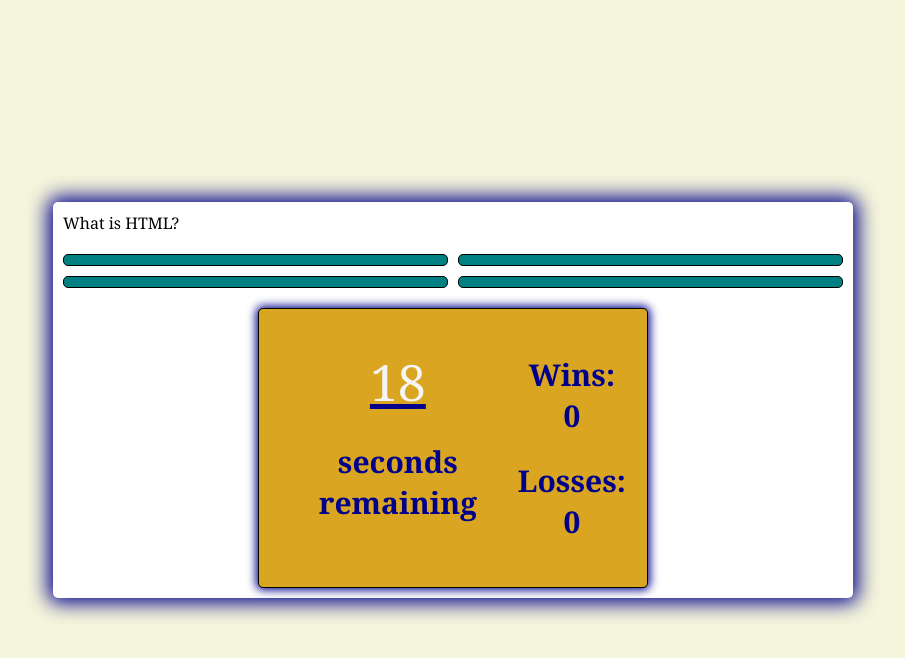
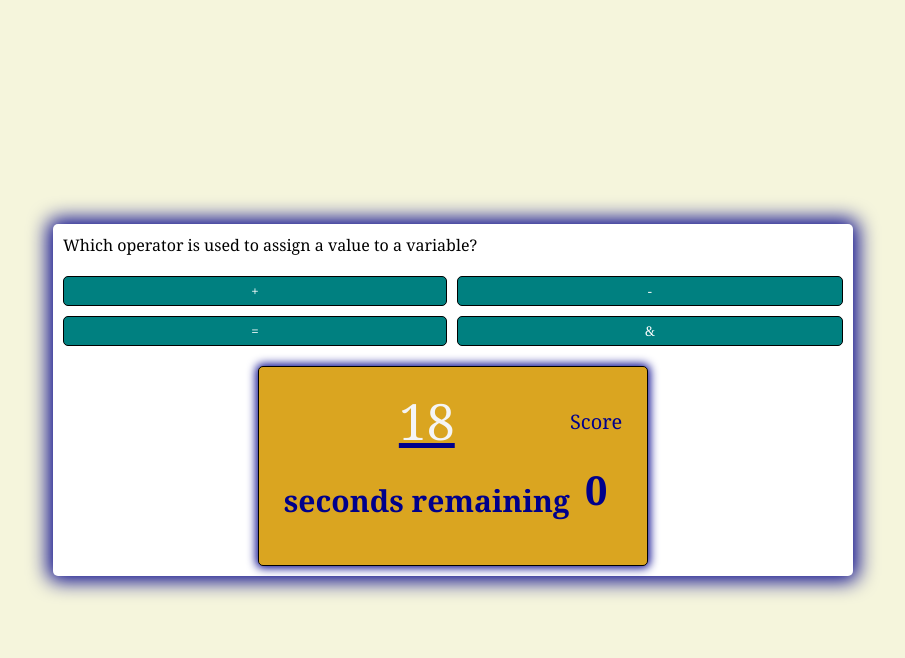
Before and after one commit to DeanMahaffey/code-quiz-homework, a plain HTML site: page index.html in a window 1280 px wide. Both pictures are taken after a click on the button "Start". Shown: the whole page, without its empty margins (187-1092 px from the left). Drawn offline with Linux system fonts and the light colour scheme.

Commit message:
updated files

```diff
--- a/index.html
+++ b/index.html
@@ -8,6 +8,9 @@
     <title>Quiz</title>
 </head>
 <body>
+
+
+
     <div class='main-card'>
         <div id='question-card' class='hide'>
             <div id='question'>Question</div>
@@ -17,6 +20,8 @@
                 <button class='button'>Answer 3</button>
                 <button class='button'>Answer 4</button>
             </div>
+
+
 
         </div>
         <div class='button-controls'>
@@ -30,9 +35,11 @@
             <h2>seconds remaining</h2>
         </div>
 
-        <div>
-            <h2>Wins: <span class='win'>0</span></h2>
-            <h2>Losses: <span class='lose'>0</span></h2>
+        <div id='score-card'>
+            <p>Score</p>
+            <h1 class='main-text' id='score'>
+                0
+            </h1>
         </div>
 
     </div>
--- a/script.js
+++ b/script.js
@@ -1,41 +1,48 @@
+//DOM Elements
 const startButton = document.getElementById('start-button');
 const questionCardEl = document.getElementById('question-card');
 const questionEl = document.getElementById('question');
 const answerButtonsEl = document.getElementById('answer-button');
 const nextButton = document.getElementById('next-button');
 const timerEl = document.querySelector('.timer-count');
-const win = document.querySelector('.win');
-const lose = document.querySelector('.lose');
+const scoreTextEl = document.querySelector('#score');
+const mostRecentScore = localStorage.getItem('mostRecentScore');
 
 var timerCount;
-var winCounter = 0;
-var loseCounter = 0;
 
 let shuffledQuestions, currentQuestionAnswered
+let score = 0
 
+const SCORE_POINTS = 100
+
+//Starts the quiz when clicked
 startButton.addEventListener('click', startQuiz)
 nextButton.addEventListener('click', () => {
     currentQuestionAnswered++
     setNextQuestion()
 })
 
+//Starts the questions and timer
 function startQuiz() {
     console.log('Started')
-    isWin = false;
     timerCount = 20;
+    score = 0
     startButton.classList.add('hide')
     shuffledQuestions = questions.sort(() => Math.random() - .5)
     currentQuestionAnswered = 0
     questionCardEl.classList.remove('hide')
+
     setNextQuestion()
     startTimer()
 }
 
+//sets the next questions and resets
 function setNextQuestion() {
     resetState()
     showQuestion(shuffledQuestions[currentQuestionAnswered])
 }
 
+//shows the questions and answers
 function showQuestion(question) {
     questionEl.innerText = question.question
     question.answers.forEach(answer => {
@@ -44,37 +51,19 @@ function showQuestion(question) {
         button.classList.add('button')
         if (answer.correct) {
             button.dataset.correct = answer.correct
-        }
+         }
         button.addEventListener('click', selectAnswer)
         answerButtonsEl.appendChild(button)
-    })
+    });
 
 }
 
-function init() {
-    getWins();
-    getLosses();
-}
-
-function setWins() {
-    win.textContent = winCounter;
-    localStorage.setItem('winCount', winCounter);
-}
-
-function setLosses() {
-    lose.textContent = loseCounter;
-    localStorage.setItem('loseCount', loseCounter);
-}
-
+//Starts the timer function
 function startTimer() {
     timer = setInterval(function() {
         timerCount--;
         timerEl.textContent = timerCount;
         if (timerCount >= 0) {
-            if (isWin && timerCount >0) {
-                clearInterval(timer);
-                winQuiz();
-            }
         }
         if (timerCount === 0) {
             clearInterval(timer);
@@ -83,12 +72,15 @@ function startTimer() {
     }, 1000);
 }
 
+
+//ends the quiz
 function quizOver() {
     timerEl.textContent = "Quiz Over";
-    loseCounter++
-    setLosses()
+    startButton.innerText = "Restart"
+    startButton.classList.remove('hide')
 }
 
+//resets the questions
 function resetState() {
     nextButton.classList.add('hide')
     while (answerButtonsEl.firstChild) {
@@ -96,11 +88,13 @@ function resetState() {
     }
 }
 
+//shuffles the quesitons and makes sure the correct answer is choosen
 function selectAnswer(e) {
     const selectedButton = e.target
     const correct = selectedButton.dataset.correct
     Array.from(answerButtonsEl.children).forEach(button => {
         setColorClass(button, button.dataset.correct)
+
     })
     if (shuffledQuestions.length > currentQuestionAnswered + 1) {
         nextButton.classList.remove('hide')
@@ -108,8 +102,10 @@ function selectAnswer(e) {
         startButton.innerText = 'Restart'
         startButton.classList.remove('hide')
     }
+
 }
 
+//changes the color the answer if it is correct or wrong
 function setColorClass(element, correct) {
     clearColorClass(element)
     if (correct) {
@@ -119,11 +115,14 @@ function setColorClass(element, correct) {
     }
 }
 
+//clears the colors for the next questions
 function clearColorClass(element) {
     element.classList.remove('correct')
     element.classList.remove('wrong')
 }
 
+
+//questios of the quiz
 const questions = [
     {
         question: 'What is HTML?',
@@ -135,48 +134,48 @@ const questions = [
         ]
     },
     {
-        question: '',
+        question: 'Inside which HTML element do we put the JavaScript?',
         answers: [
-            { text: '', correct: true },
-            { text: '', correct: false },
-            { text: '', correct: false },
-            { text: '', correct: false }
+            { text: '<js>', correct: false },
+            { text: '<javascript>', correct: false },
+            { text: '<script>', correct: true },
+            { text: '<scripting>', correct: false }
         ]
     },
     {
-        question: 'What is HTML?',
+        question: 'How do you create a function in JavaScript?',
         answers: [
-            { text: '', correct: true },
-            { text: '', correct: false },
-            { text: '', correct: false },
-            { text: '', correct: false }
+            { text: 'function:myFunction()', correct: false },
+            { text: 'function/MyFunction', correct: false },
+            { text: 'function = myFunction', correct: false },
+            { text: 'function myFunction()', correct: true }
         ]
     },
     {
-        question: 'What is HTML?',
+        question: 'What is one way to add a comment in a JavaScript?',
         answers: [
-            { text: '', correct: true },
-            { text: '', correct: false },
-            { text: '', correct: false },
-            { text: '', correct: false }
+            { text: '"This is a comment', correct: false },
+            { text: '//This is a comment', correct: true },
+            { text: '<!--This is a comment-->', correct: false },
+            { text: '(This is a comment)', correct: false }
         ]
     },
     {
-        question: 'What is HTML?',
+        question: 'Which operator is used to assign a value to a variable?',
         answers: [
-            { text: '', correct: true },
-            { text: '', correct: false },
-            { text: '', correct: false },
-            { text: '', correct: false }
+            { text: '+', correct: false },
+            { text: '-', correct: false },
+            { text: '=', correct: true },
+            { text: '&', correct: false }
         ]
     },
     {
-        question: 'What is HTML?',
+        question: 'How do you write "Hello World" in an alert box?',
         answers: [
-            { text: '', correct: true },
-            { text: '', correct: false },
-            { text: '', correct: false },
-            { text: '', correct: false }
+            { text: 'alert("Hello World")', correct: true },
+            { text: 'alertBox("Hello World")', correct: false },
+            { text: 'msg("Hello World")', correct: false },
+            { text: 'boxBox("Hello World")', correct: false }
         ]
     }
 ]
--- a/style.css
+++ b/style.css
@@ -89,3 +89,7 @@ body {
 .hide {
     display: none;
 }
+
+.button:hover {
+    cursor: pointer;
+}
```
